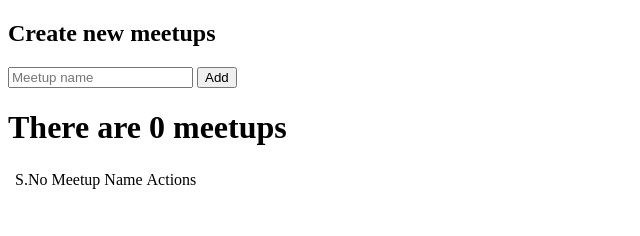
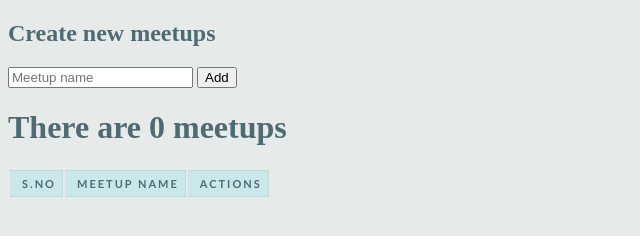
Before and after one commit to amityadav/mean-demo, a website: page client/views/index.html in a window 1280 px wide. Shown: the whole page, without its empty margins (0-640 px from the left). Drawn offline with nearby package versions, Linux system fonts and the light colour scheme; some packages are replaced by stand-ins of ours; no server answers.

Commit message:
Added CSS
Added CSS

```diff
--- a/client/views/index.html
+++ b/client/views/index.html
@@ -6,7 +6,7 @@
       <title>Amit Yadav- Meetup Demo</title>
       <meta name="description" content="">
       <meta name="viewport" content="width=device-width, initial-scale=1">
-      <link rel="stylesheet" type="text/css" href="/css/default.css">
+      <link rel="stylesheet" type="text/css" href="/css/style.css">
   </head>
   <body>
 
@@ -20,11 +20,11 @@
 
         <h1>There are {{meetups.length}} meetups</h1>
         <table class="caption">
-        	<th>
-        		<td>S.No</td>
-        		<td>Meetup Name</td>
-        		<td>Actions</td>
-        	</th>
+        	<tr>
+        		<th>S.No</th>
+        		<th>Meetup Name</th>
+        		<th>Actions</th>
+        	</tr>
         	<tr ng-repeat="meetup in meetups">
         	<td>{{$index + 1}}</td>
         		<td>{{meetup.name}}</td>
```
Also changed, not shown: client/css/style.css (renamed from client/css/deafult.css).
